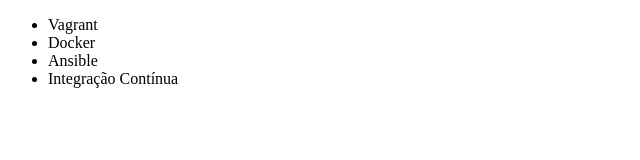
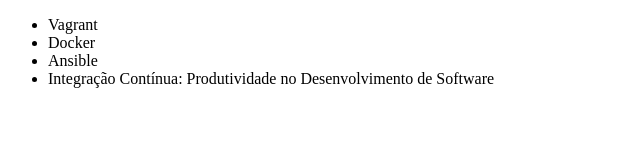
Before and after one commit to davidgfontenele/Fontenele-git, a plain HTML site: page index.html in a window 1280 px wide. Shown: the whole page, without its empty margins (0-640 px from the left). Drawn offline with Linux system fonts and the light colour scheme.

Commit message:
Renomeando curso de Integração Contínua

```diff
--- a/index.html
+++ b/index.html
@@ -9,7 +9,7 @@
         <li>Vagrant</li>
         <li>Docker</li>
         <li>Ansible</li>
-        <li>Integração Contínua</li>
+        <li>Integração Contínua: Produtividade no Desenvolvimento de Software</li>
     </ul>
 </body>
 </html>
```
